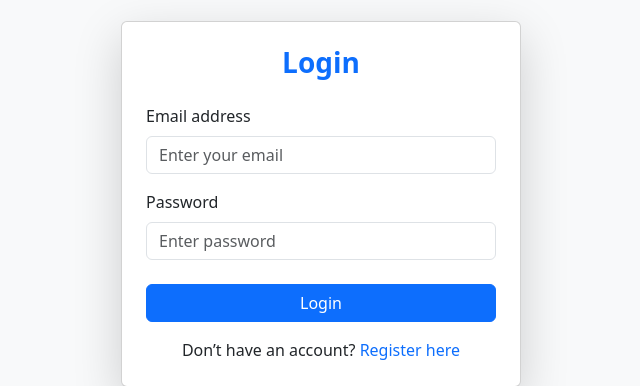
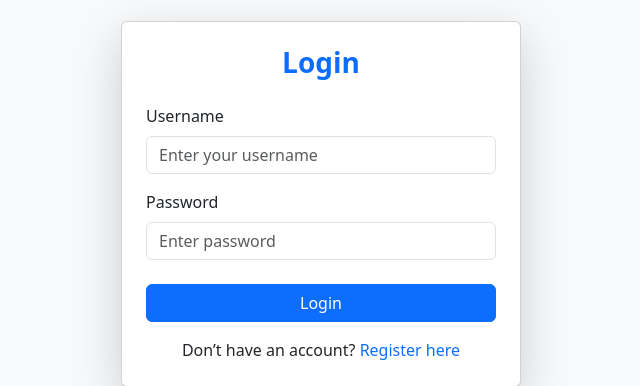
Before and after one commit to shafiquemhassan/secure_user_management_system, a PHP site: page /login.html in a window 1280 px wide. Shown: the part 212-598 px from the top of the page, without its empty margins (319-959 px from the left). Run offline with PHP 8.4, Linux system fonts and the light colour scheme.

Commit message:
change login logic with username

```diff
--- a/login.html
+++ b/login.html
@@ -32,13 +32,13 @@
 
         <form id="loginForm">
           <div class="mb-3">
-            <label for="email" class="form-label">Email address</label>
+            <label for="username" class="form-label">Username</label>
             <input
-              type="email"
+              type="text"
               class="form-control"
-              id="email"
-              name="email"
-              placeholder="Enter your email"
+              id="username"
+              name="username"
+              placeholder="Enter your username"
               required
             />
           </div>
```
Also changed, not shown: login.php (+4 -4 lines), uploads/1760883868_Screenshot (11).png (added), 7 other files.
